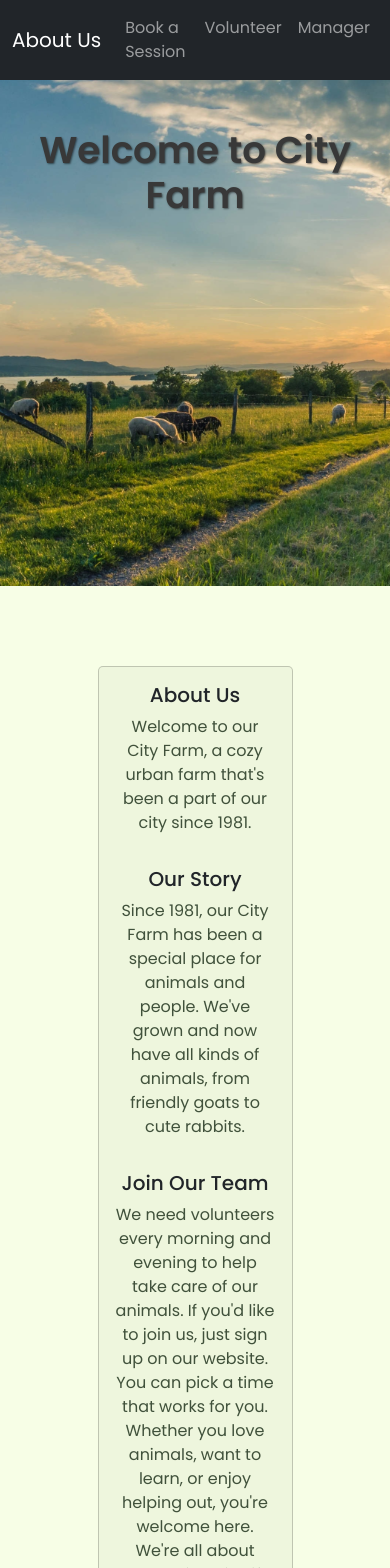
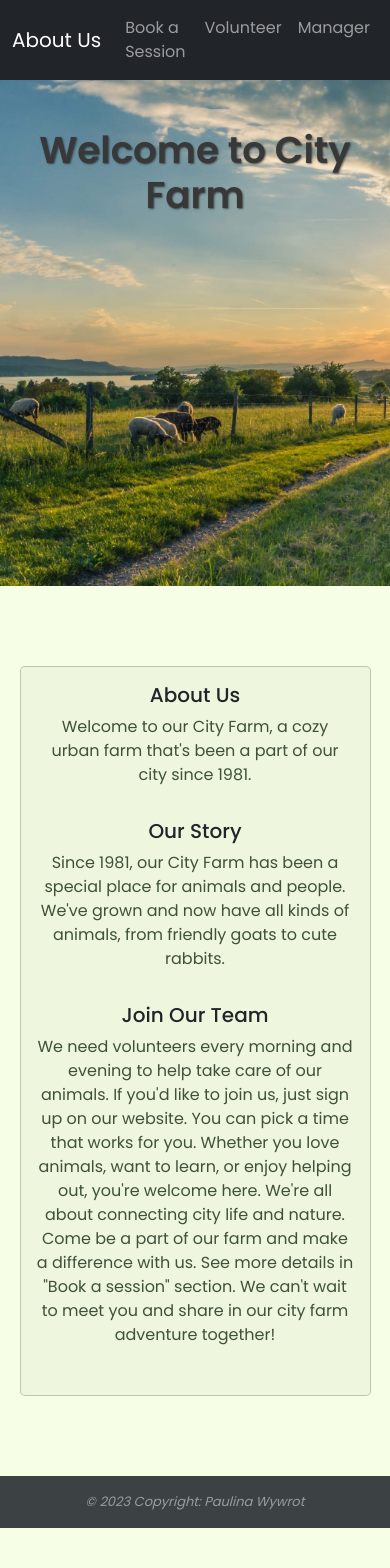
Before and after one commit to PaulinaWywrot/Animal-Volunteer, a React (Create React App) app in the folder client/: page / in a window 390 px wide. Shown: the top 1568 px of the page. After the commit the page ends 1528 px from the top, so only its background shows below. Built offline with nearby package versions, Linux system fonts and the light colour scheme.

Commit message:
update css

```diff
--- a/client/src/App.css
+++ b/client/src/App.css
@@ -368,3 +368,13 @@ text-align: center;
  background-color: #f1f3ea;
 color: rgb(170, 170, 170)
 }
+
+@media (max-width: 768px) {
+  .color-map {
+    width: 70%;
+  }
+
+  .about {
+    width: 90%;
+  }
+}
```
